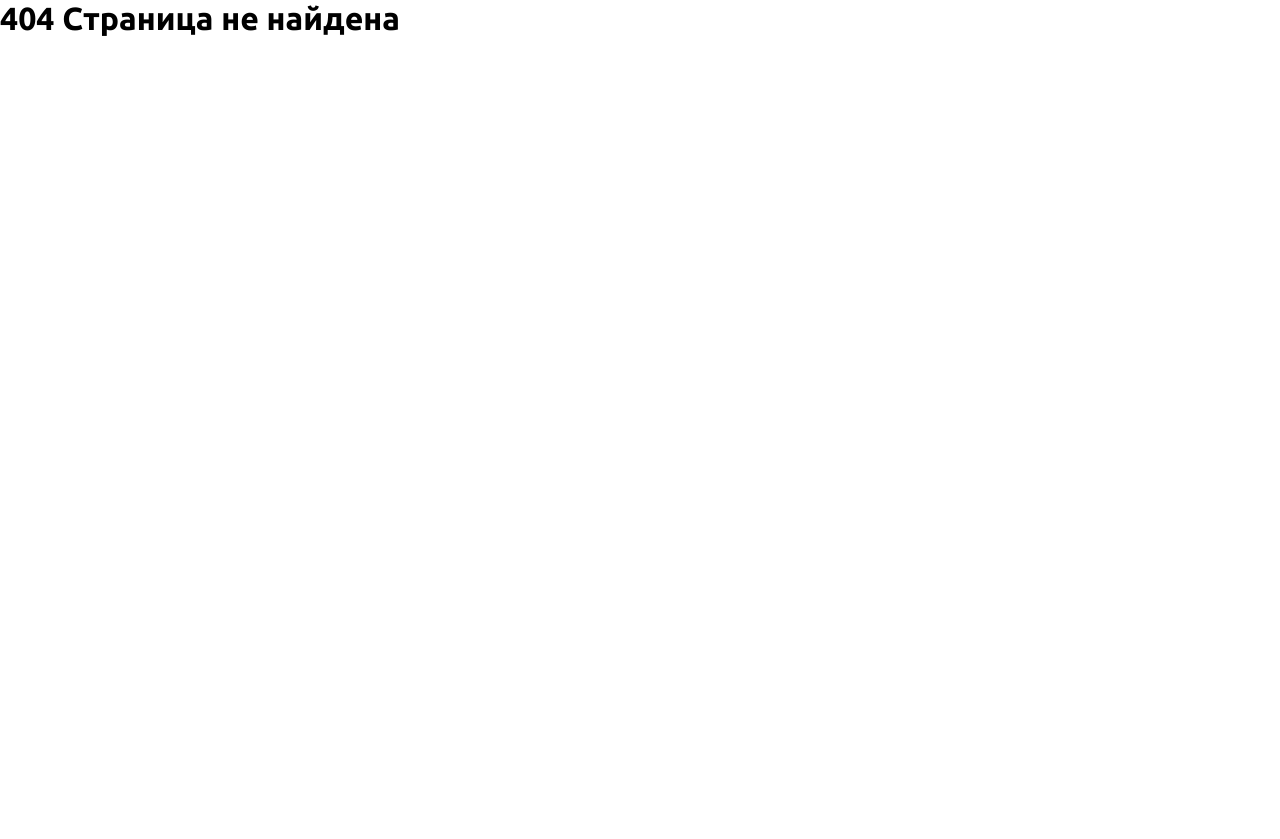
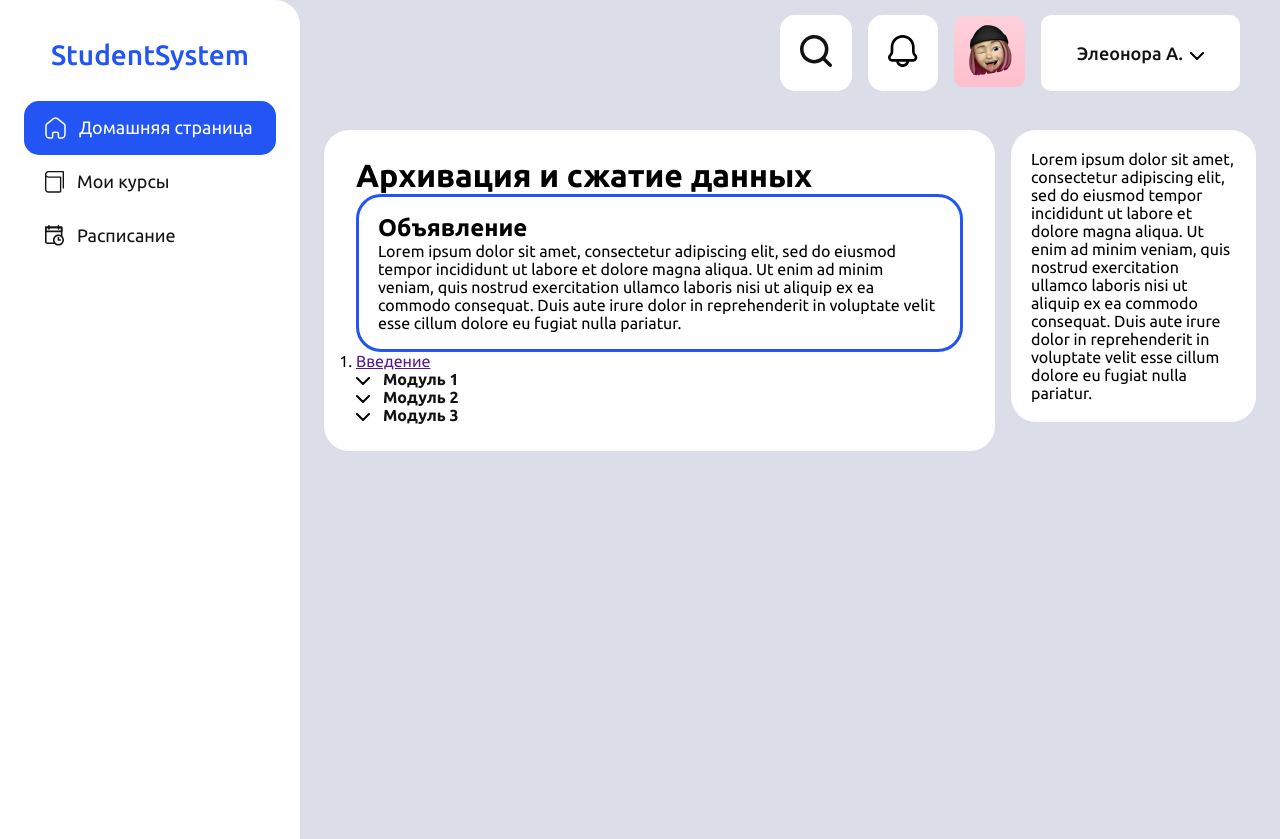
Before and after one commit to Student-developments-Inc/stusy, a Vue app in the folder stusy-ui/: page /courses in a window 1280 px wide. Before the commit this address had no page. Before the commit the page ends 800 px from the top, so only its background shows below. Built offline with nearby package versions, Linux system fonts and the light colour scheme.

Commit message:
project: a new page has been added, a new component has been created, a route has been added, a link to a new page has been added in the side menu

```diff
--- /dev/null
+++ b/stusy-ui/src/components/AccordionMenu.vue
@@ -0,0 +1,45 @@
+<template>
+  <div>
+    <div class="tab__header">
+      <a href="#"
+         class="tab__link"
+         @click.prevent="active = !active">
+        <span class="avatar-arrow" v-show="!active">
+          <img src="@/assets/arrow.svg"/>
+        </span>
+        <span class="avatar-arrow" v-show="active">
+          <img src="@/assets/arrow.svg" style="transform:rotate(-90deg);"/>
+        </span>
+        <strong>{{ title }}</strong>
+      </a>
+    </div>
+    <div class="tab__content" v-show="active">
+      <slot/>
+    </div>
+  </div>
+</template>
+
+<script>
+export default {
+  name: "AccordionMenu",
+  props: [
+    "title"
+  ],
+  data() {
+    return {
+      active: false
+    };
+  }
+};
+</script>
+
+<style scoped>
+.avatar-arrow {
+  margin-right: 13px;
+}
+
+.tab__link {
+  text-decoration: none;
+  color: var(--dark);
+}
+</style>
--- a/stusy-ui/src/components/AsideMenu.vue
+++ b/stusy-ui/src/components/AsideMenu.vue
@@ -7,7 +7,7 @@ refactor:<template>
           <img src="@/assets/home.svg">
         </div>
         <span style="color: var(--light)">Домашняя страница</span></a></li>
-      <li><a href="#">
+      <li><a href="/courses">
         <div class="LeftMenu_icon">
           <img src="@/assets/book.svg">
         </div>
--- a/stusy-ui/src/router/index.js
+++ b/stusy-ui/src/router/index.js
@@ -18,6 +18,11 @@ const routes = [
         component: () => import('../views/ProfileView'),
     },
     {
+        path:'/courses',
+        name: 'Курсы',
+        component: () => import('../views/MyCourses'),
+    },
+    {
         path: '/:pathMatch(.*)*',
         name: 'Не найдено',
         component: () => import('../views/404View.vue'),
--- /dev/null
+++ b/stusy-ui/src/views/MyCourses.vue
@@ -0,0 +1,124 @@
+<template>
+  <div class="courses">
+    <AsideMenu/>
+    <div class="main">
+      <header>
+        <TopMenu/>
+      </header>
+      <div class="mainContent">
+        <div class="coursesMain">
+          <h1>Архивация и сжатие данных</h1>
+          <section class="advertisement">
+            <h1>Объявление</h1>
+            <article>Lorem ipsum dolor sit amet, consectetur adipiscing elit, sed do eiusmod tempor incididunt ut labore
+              et dolore magna aliqua. Ut enim ad minim veniam, quis nostrud exercitation ullamco laboris nisi ut aliquip
+              ex ea commodo consequat. Duis aute irure dolor in reprehenderit in voluptate velit esse cillum dolore eu
+              fugiat nulla pariatur.
+            </article>
+          </section>
+          <ol>
+            <li><a href="">Введение</a></li>
+            <AccordionMenu title="Модуль 1">
+
+            </AccordionMenu>
+            <AccordionMenu title="Модуль 2">
+              <ol>
+                <li><a href="#">1</a></li>
+                <li><a href="#">1</a></li>
+                <li><a href="#">1</a></li>
+                <li><a href="#">1</a></li>
+              </ol>
+            </AccordionMenu>
+            <AccordionMenu title="Модуль 3">
+
+            </AccordionMenu>
+          </ol>
+        </div>
+        <div class="coursesAbout">
+          <article>Lorem ipsum dolor sit amet, consectetur adipiscing elit, sed do eiusmod tempor incididunt ut labore
+            et dolore magna aliqua. Ut enim ad minim veniam, quis nostrud exercitation ullamco laboris nisi ut aliquip
+            ex ea commodo consequat. Duis aute irure dolor in reprehenderit in voluptate velit esse cillum dolore eu
+            fugiat nulla pariatur.
+          </article>
+        </div>
+      </div>
+    </div>
+  </div>
+</template>
+
+<script>
+import AsideMenu from "@/components/AsideMenu";
+import TopMenu from "@/components/TopMenu";
+import AccordionMenu from "@/components/AccordionMenu";
+
+export default {
+  name: "MyCourses",
+  components: {AccordionMenu, TopMenu, AsideMenu},
+  data() {
+    return {
+      menu: false
+    };
+  },
+  methods: {
+    menuAction() {
+      this.menu = !this.menu;
+    }
+  }
+};
+</script>
+
+<style scoped>
+.courses {
+  display: flex !important;
+  background: var(--dark-mate-mate);
+  min-height: 100vh;
+}
+
+.main {
+  display: flex;
+  flex-direction: column;
+  align-items: stretch;
+  justify-content: flex-start;
+  gap: 10px;
+  width: 100%;
+  padding: 15px 24px 24px;
+  height: 100vh;
+  overflow: auto;
+}
+
+.main header {
+  display: flex;
+  align-items: center;
+  justify-content: flex-end;
+  margin-bottom: 29px;
+}
+
+.mainContent {
+  height: 100%;
+  display: flex;
+  align-items: flex-start;
+  flex-direction: row;
+  justify-content: space-between;
+  gap: 16px;
+}
+
+.coursesMain {
+  max-width: 70%;
+  padding: 27px 32px;
+  background: var(--light);
+  border-radius: 25px;
+}
+
+.coursesAbout {
+  max-width: 22%;
+  padding: 20px;
+  background: var(--light);
+  border-radius: 25px;
+}
+
+.advertisement {
+  padding: 17px 19px;
+  border: 3px solid var(--blue);
+  border-radius: 25px;
+}
+</style>
```
